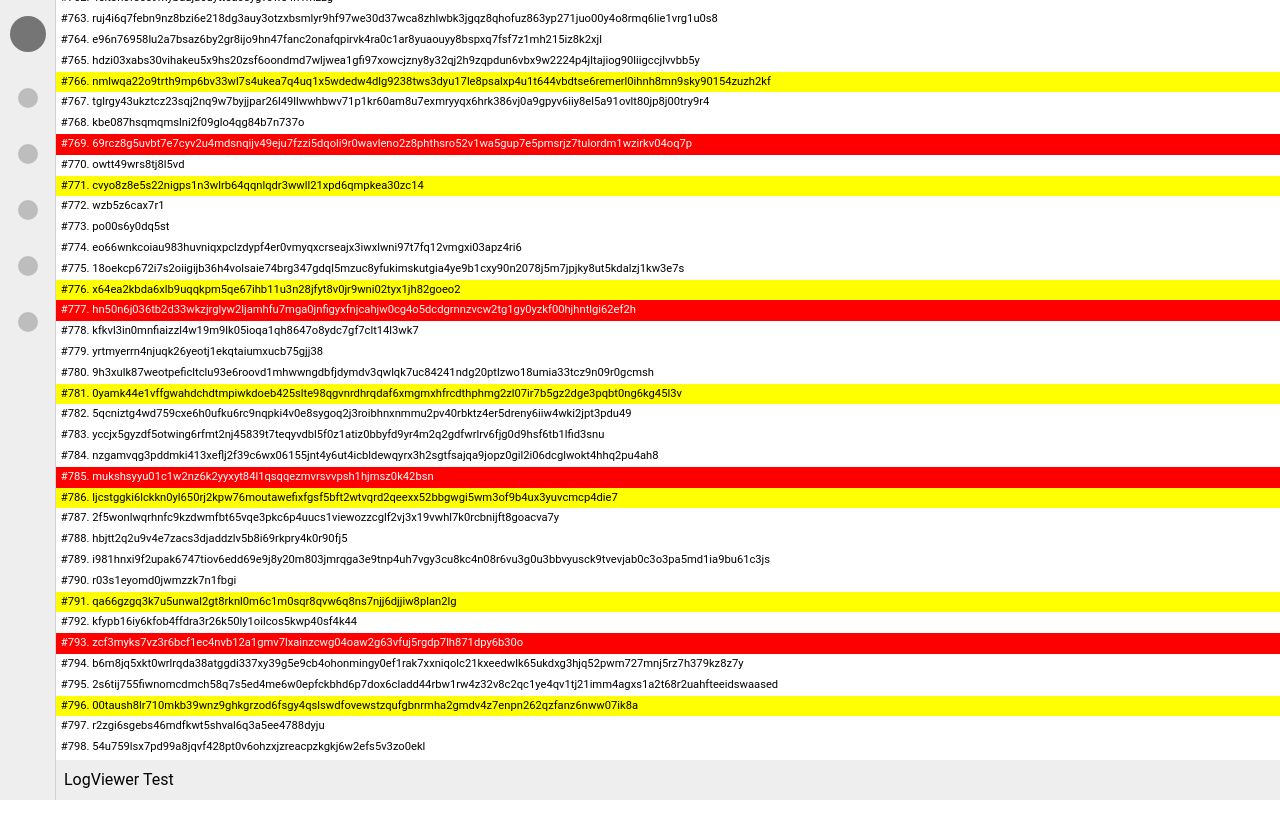
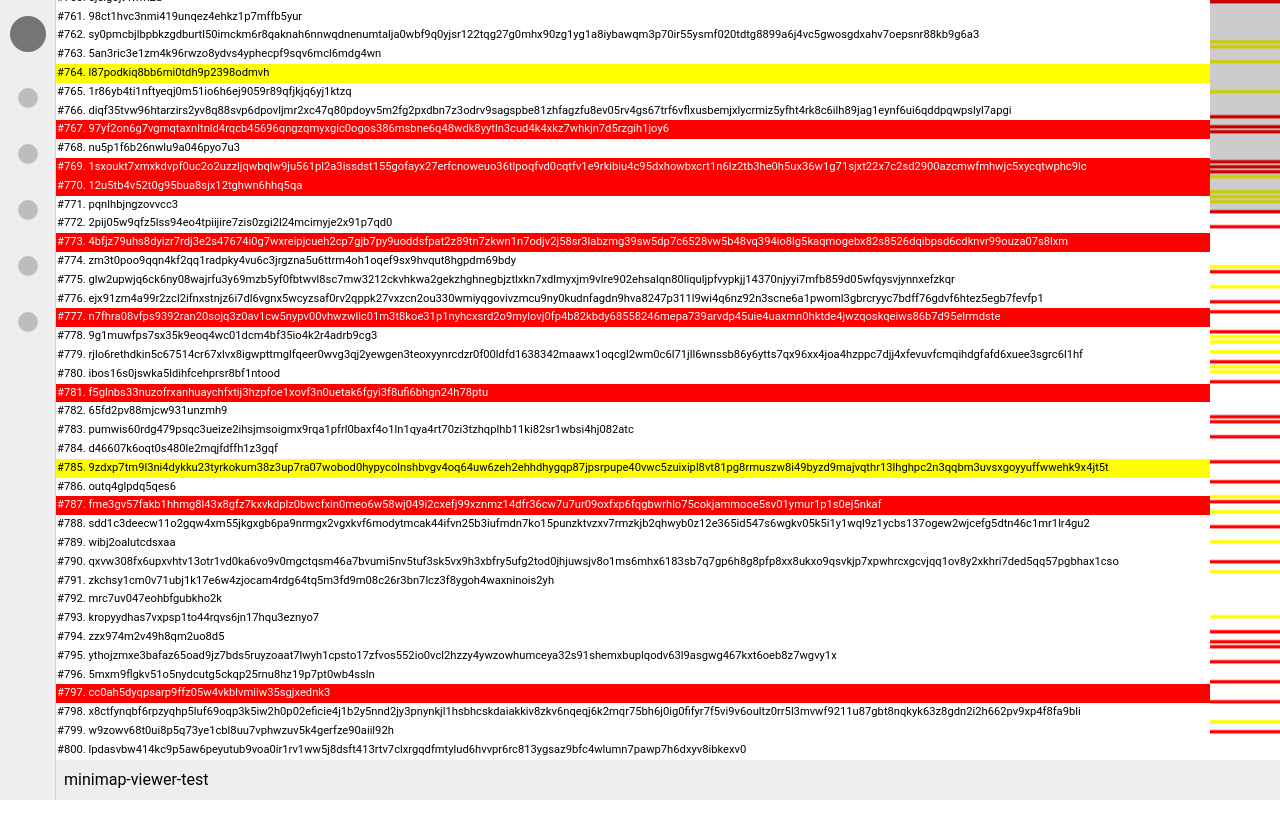
Before and after one commit to WindSekirun/minimap-viewer-test, a Vue app: page / in a window 1280 px wide. Built offline with nearby package versions, Linux system fonts and the light colour scheme.

Commit message:
Canvas로 minimap 기능 초안 만들기

```diff
--- a/src/App.vue
+++ b/src/App.vue
@@ -26,7 +26,7 @@
       </v-main>
       <v-footer class="pl-0" inset app color="grey-lighten-3">
         <div class="ms-2">
-          LogViewer Test
+          minimap-viewer-test
         </div>
       </v-footer>
     </v-app>
@@ -45,3 +45,16 @@ function called(page: number) {
   snackBar.value = true;
 }
 </script>
+
+<style>
+html {
+  overflow: hidden !important;
+  scrollbar-width: none;
+  -ms-overflow-style: none;
+}
+
+html::-webkit-scrollbar {
+  width: 0;
+  height: 0;
+}
+</style>
--- a/src/components/LogViewer.vue
+++ b/src/components/LogViewer.vue
@@ -4,15 +4,14 @@
       <div
         v-for="(log, index) in logs"
         :key="index"
-        :style="{
-          backgroundColor: log.backgroundColor,
-          color: log.textColor,
-        }"
+        :style="getLogLineStyle(log)"
         class="log-item"
       >
         #{{ log.id }}. {{ log.log }}
+        <div v-show="log.id == lastLine" style="height:40px" />
       </div>
     </div>
+    <canvas ref="minimap" class="minimap" @click="onMinimapClick"></canvas>
     <v-btn
       v-show="showScrollToTop"
       class="scroll-to-top-btn"
@@ -24,8 +23,8 @@
 </template>
 
 <script setup lang="ts">
-import { ref, nextTick, onMounted } from "vue";
-import { LogContent } from "../model/LogContent";
+import { ref, nextTick, onMounted, watch } from "vue";
+import { LogContent, LogStyle } from "../model/LogContent";
 
 const lengthPerPage = 160;
 const maxPage = 5;
@@ -33,11 +32,44 @@ const maxPage = 5;
 const logs = ref<LogContent[]>([]);
 const hasNextPage = ref(false);
 const page = ref(1);
+const lastLine = ref(0);
 const logContainer = ref<HTMLElement | null>(null);
+const minimap = ref<HTMLCanvasElement | null>(null);
 const emit = defineEmits<{
   (eventName: "called", page: number): void;
 }>();
 const showScrollToTop = ref(false);
+
+const getLogStyle = (log: LogContent) => {
+  let result: { backgroundColor: string; textColor: string };
+  switch (log.style) {
+    case LogStyle.ERROR:
+      result = {
+        backgroundColor: "#ff0000",
+        textColor: "#ffffff",
+      };
+      break;
+    case LogStyle.WARNING:
+      result = {
+        backgroundColor: "#ffff00",
+        textColor: "#000000",
+      };
+      break;
+    default:
+      result = {
+        backgroundColor: "#ffffff",
+        textColor: "#000000",
+      };
+      break;
+  }
+  return result;
+};
+
+const getLogLineStyle = (log: LogContent) => {
+  const result: { backgroundColor: string; textColor: string } =
+    getLogStyle(log);
+  return `background-color: ${result.backgroundColor}; color: ${result.textColor}`;
+};
 
 const fetchLogs = async (pageNum: number) => {
   const response = {
@@ -48,12 +80,15 @@ const fetchLogs = async (pageNum: number) => {
           (pageNum - 1) * lengthPerPage -
           (lengthPerPage - index - 1),
         log: Array.from(
-          { length: Math.floor(Math.random() * 109) + 12 },
+          { length: Math.floor(Math.random() * 169) + 12 },
           () => Math.random().toString(36)[2]
         ).join(""),
-        backgroundColor:
-          index % 8 === 0 ? "#FF0000" : index % 5 == 0 ? "#FFFF00" : "#FFFFFF",
-        textColor: index % 8 === 0 ? "#FFFFFF" : "#000000",
+        style:
+          index % (Math.floor(Math.random() * 20) + 1) == 0
+            ? LogStyle.ERROR
+            : index % (Math.floor(Math.random() * 20) + 1) == 0
+            ? LogStyle.WARNING
+            : LogStyle.NORMAL,
       })),
       hasNextPage: pageNum < maxPage,
     },
@@ -61,6 +96,7 @@ const fetchLogs = async (pageNum: number) => {
 
   logs.value = [...response.data.logContent, ...logs.value];
   hasNextPage.value = response.data.hasNextPage;
+  drawMinimap();
 };
 
 const onScroll = async () => {
@@ -83,6 +119,7 @@ const onScroll = async () => {
   }
 
   showScrollToTop.value = scrollTop > clientHeight;
+  drawMinimap();
 };
 
 const clickScrollToTop = async () => {
@@ -96,14 +133,65 @@ const clickScrollToTop = async () => {
   }
 };
 
+const drawMinimap = () => {
+  if (!minimap.value || !logContainer.value) return;
+
+  const context = minimap.value.getContext("2d");
+  if (!context) return;
+
+  const containerHeight = logContainer.value.scrollHeight;
+  const viewportHeight = logContainer.value.clientHeight;
+  const scrollTop = logContainer.value.scrollTop;
+
+  const minimapWidth = 100;
+  const logLineHeight = 2;
+  const logSpacing = 1;
+
+  const numLogs = logs.value.length;
+  const minimapHeight = numLogs * (logLineHeight + logSpacing);
+
+  minimap.value.width = minimapWidth;
+  minimap.value.height = minimapHeight;
+
+  context.clearRect(0, 0, minimapWidth, minimapHeight);
+
+  logs.value.forEach((log, index) => {
+    const result: { backgroundColor: string; textColor: string } =
+      getLogStyle(log);
+    const y = index * (logLineHeight + logSpacing);
+    context.fillStyle = result.backgroundColor;
+    context.fillRect(0, y, minimapWidth, logLineHeight);
+  });
+
+  const viewportStartY = (scrollTop / containerHeight) * minimapHeight;
+  const viewportHeightScaled =
+    (viewportHeight / containerHeight) * minimapHeight;
+  context.fillStyle = "rgba(0, 0, 0, 0.2)";
+  context.fillRect(0, viewportStartY, minimapWidth, viewportHeightScaled);
+};
+
+const onMinimapClick = (event: MouseEvent) => {
+  if (!minimap.value || !logContainer.value) return;
+
+  const rect = minimap.value.getBoundingClientRect();
+  const clickY = event.clientY - rect.top;
+  const scale = logContainer.value.scrollHeight / minimap.value.clientHeight;
+
+  logContainer.value.scrollTop = clickY * scale;
+};
+
 onMounted(async () => {
   await fetchLogs(page.value);
+  lastLine.value = logs.value.at(-1)?.id || 0
   nextTick(() => {
     if (logContainer.value) {
       logContainer.value.scrollTop = logContainer.value.scrollHeight;
     }
   });
+  drawMinimap();
 });
+
+watch(logs, drawMinimap);
 </script>
 
 <style scoped>
@@ -111,18 +199,31 @@ onMounted(async () => {
   height: 100vh;
   overflow-y: auto;
   position: relative;
+  scrollbar-width: none;
+  -ms-overflow-style: none;
+  margin-right: 70px;
 }
 
 .log-item {
-  white-space: pre-wrap;
-  padding: 2px;
+  white-space: normal;
+  padding: 1px;
   font-size: 0.7em;
 }
 
 .scroll-to-top-btn {
   position: fixed;
   bottom: 54px;
-  right: 20px;
+  right: 90px;
   z-index: 1000;
 }
+
+.minimap {
+  position: fixed;
+  top: 0px;
+  right: 0px;
+  width: 70px;
+  height: 100vh;
+  z-index: 1000;
+  cursor: pointer;
+}
 </style>
--- a/src/model/LogContent.ts
+++ b/src/model/LogContent.ts
@@ -1,6 +1,11 @@
 export interface LogContent {
   id: number;
   log: string;
-  backgroundColor: string;
-  textColor: string;
+  style: LogStyle;
 }
+
+export enum LogStyle {
+  NORMAL,
+  WARNING,
+  ERROR
+}
```
